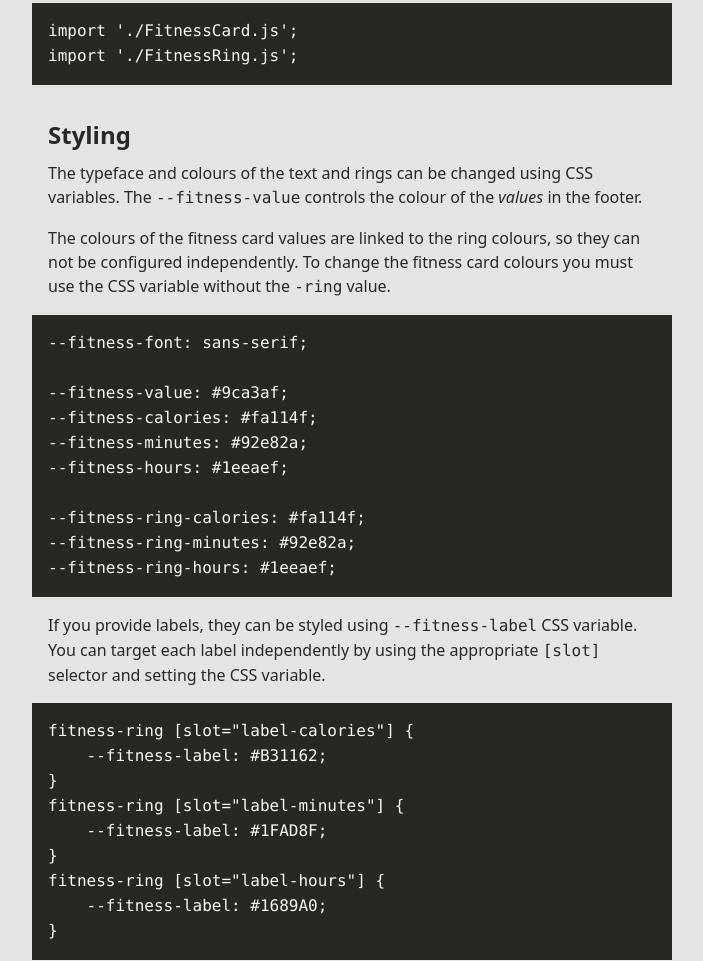
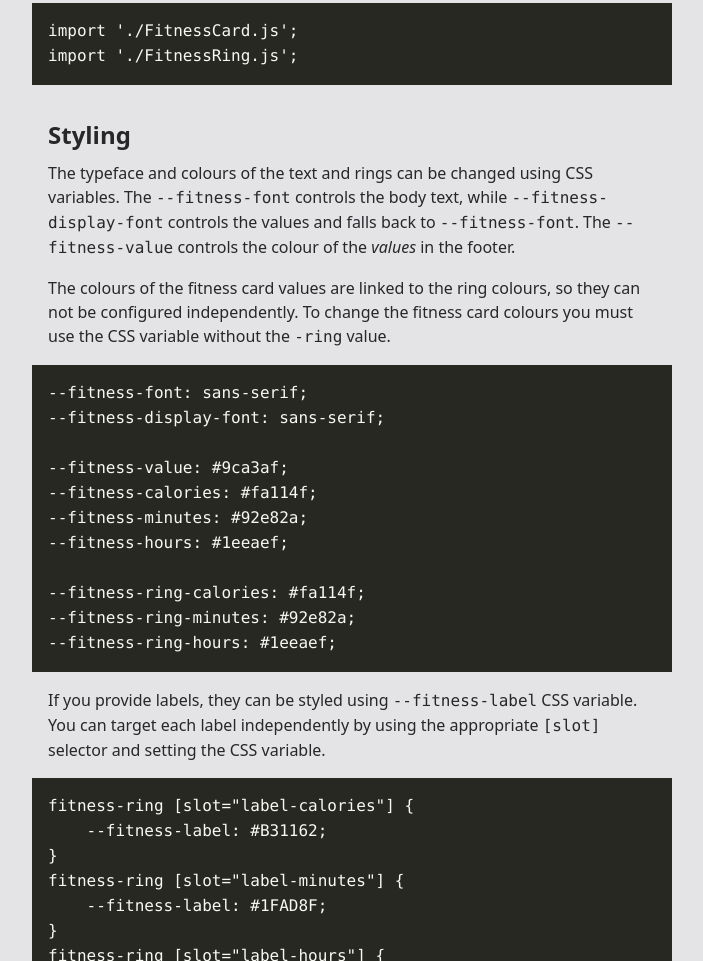
Before and after one commit to trovster/fitness-visualisations, a website: page docs/index.html in a window 1280 px wide. Shown: the part 941-1902 px from the top of the page, without its empty margins (288-991 px from the left). Drawn offline with Linux system fonts and the light colour scheme.

Commit message:
fix: add new font option for values

```diff
--- a/docs/index.html
+++ b/docs/index.html
@@ -65,8 +65,11 @@ import './FitnessRing.js';</code></pre>
             <h2>Styling</h2>
             <p>
                 The typeface and colours of the text and rings can be changed using CSS
-                variables. The <code>--fitness-value</code> controls the colour of
-                the <em>values</em> in the footer.
+                variables. The <code>--fitness-font</code> controls the body text,
+                while <code>--fitness-display-font</code> controls the values and
+                falls back to <code>--fitness-font</code>. The
+                <code>--fitness-value</code> controls the colour of the
+                <em>values</em> in the footer.
             </p>
             <p>
                 The colours of the fitness card values are linked to the ring colours,
@@ -76,6 +79,7 @@ import './FitnessRing.js';</code></pre>
             </p>
 
             <pre><code class="css">--fitness-font: sans-serif;
+--fitness-display-font: sans-serif;
 
 --fitness-value: #9ca3af;
 --fitness-calories: #fa114f;
--- a/package.json
+++ b/package.json
@@ -1,6 +1,6 @@
 {
   "name": "@trovster/fitness-visualisations",
-  "version": "1.0.1",
+  "version": "1.0.2",
   "description": "Two Web Components for fitness visualisations.",
   "keywords": [
     "fitness",
--- a/src/FitnessCard.js
+++ b/src/FitnessCard.js
@@ -145,6 +145,7 @@ export default class FitnessCard extends HTMLElement {
         --fitness-minutes: #92e82a;
         --fitness-hours: #1eeaef;
         --fitness-font: "SF Mono", "Monaco", "Inconsolata", "Fira Mono", "Droid Sans Mono", "Source Code Pro", monospace;
+        --fitness-display-font: var(--fitness-font);
         --fitness-value: inherit;
 
         display: block;
@@ -168,6 +169,7 @@ export default class FitnessCard extends HTMLElement {
       }
       dd {
         margin: 0;
+        font-family: var(--fitness-display-font);
         font-size: 1.5rem;
         font-variant-numeric: tabular-nums;
       }
--- a/src/FitnessRing.js
+++ b/src/FitnessRing.js
@@ -71,8 +71,7 @@ export default class FitnessRing extends HTMLElement {
     this.getAttribute('replayable') &&
     this.getAttribute('replayable') === 'true';
 
-  percentage = (total = 0, goal = 100) =>
-    Math.floor((total / goal) * 100);
+  percentage = (total = 0, goal = 100) => Math.floor((total / goal) * 100);
 
   style() {
     return `
```
Also changed, not shown: README.md, 1 other file.
